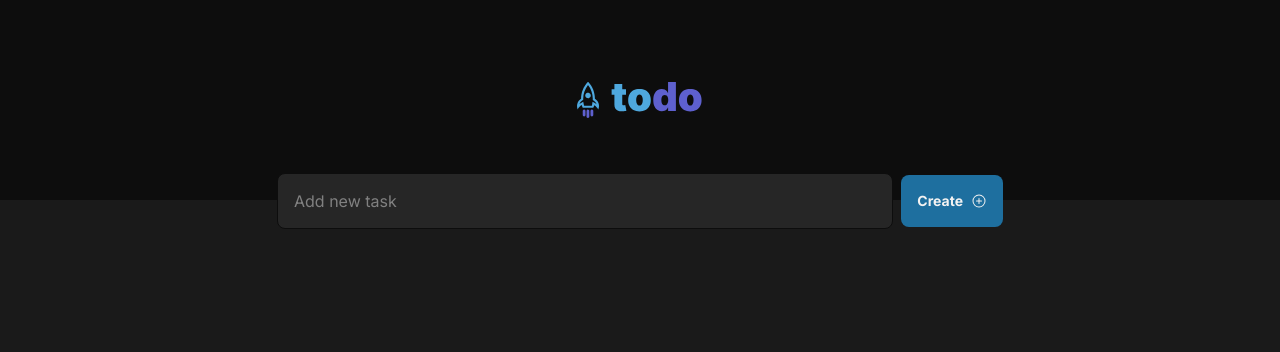
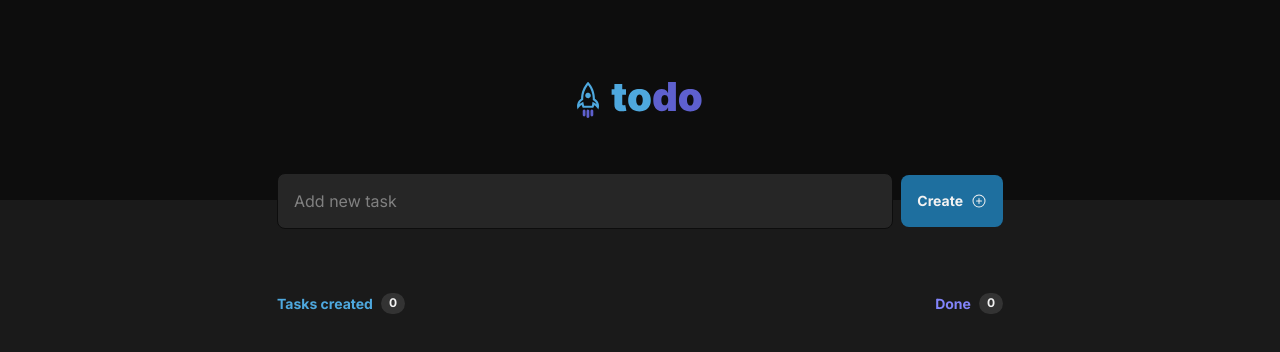
Before and after one commit to arthurrios/todolist-web, a React (Vite) app: page / in a window 1280 px wide. Shown: the top 352 px of the page. Built offline with nearby package versions, Linux system fonts and the light colour scheme.

Commit message:
feat: add taskCount

```diff
--- a/src/App.module.css
+++ b/src/App.module.css
@@ -7,7 +7,13 @@
   gap: 8px;
 }
 
-.input {
-  flex: 1;
-  padding: 1rem;
+main {
+  max-width: 45.375rem;
+  margin: 4rem auto 0rem;
 }
+
+.tasksCountWrapper {
+  display: flex;
+  flex-direction: row;
+  justify-content: space-between;
+}
--- a/src/App.tsx
+++ b/src/App.tsx
@@ -4,6 +4,7 @@ import { Button, IconNodeProps } from './components/Button'
 import { Header } from './components/Header'
 import { Input } from './components/Input'
 import { PlusCircle } from '@phosphor-icons/react'
+import { TaskCount } from './components/TaskCount'
 
 export function App() {
   return (
@@ -14,6 +15,13 @@ export function App() {
         <Input placeholder="Add new task" />
         <Button title="Create" icon={PlusCircle as IconNodeProps} />
       </div>
+
+      <main>
+        <div className={styles.tasksCountWrapper}>
+          <TaskCount type="created" count={0} />
+          <TaskCount type="done" count={0} />
+        </div>
+      </main>
     </div>
   )
 }
--- /dev/null
+++ b/src/components/TaskCount.module.css
@@ -0,0 +1,28 @@
+.container {
+  display: flex;
+  align-items: center;
+  gap: 0.5rem;
+
+  font-weight: 700;
+  font-size: 0.875rem;
+}
+
+.textTasksDone {
+  color: var(--purple);
+}
+
+.textTasksCreated {
+  color: var(--blue);
+}
+
+.countContainer {
+  display: flex;
+  align-items: center;
+  justify-content: center;
+
+  height: 100%;
+  background-color: var(--gray-400);
+  padding: 0.125rem 0.5rem;
+  border-radius: 999px;
+  font-size: 0.75rem;
+}
--- /dev/null
+++ b/src/components/TaskCount.tsx
@@ -0,0 +1,21 @@
+import styles from './TaskCount.module.css'
+
+interface TaskProps {
+  type: 'created' | 'done'
+  count: string | number
+}
+
+export function TaskCount({ type, count }: TaskProps) {
+  return (
+    <div className={styles.container}>
+      <div
+        className={
+          type === 'created' ? styles.textTasksCreated : styles.textTasksDone
+        }
+      >
+        {type === 'created' ? 'Tasks created' : 'Done'}
+      </div>
+      <div className={styles.countContainer}>{count}</div>
+    </div>
+  )
+}
```
